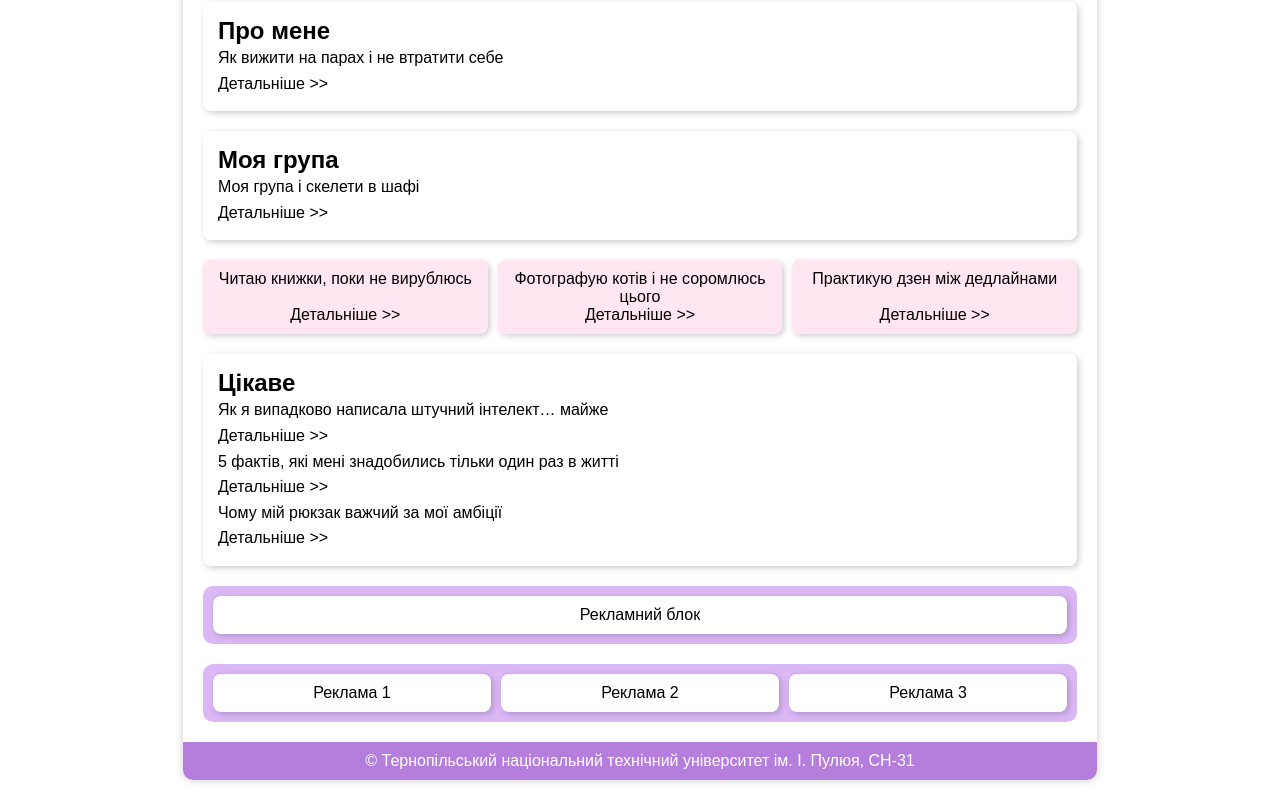
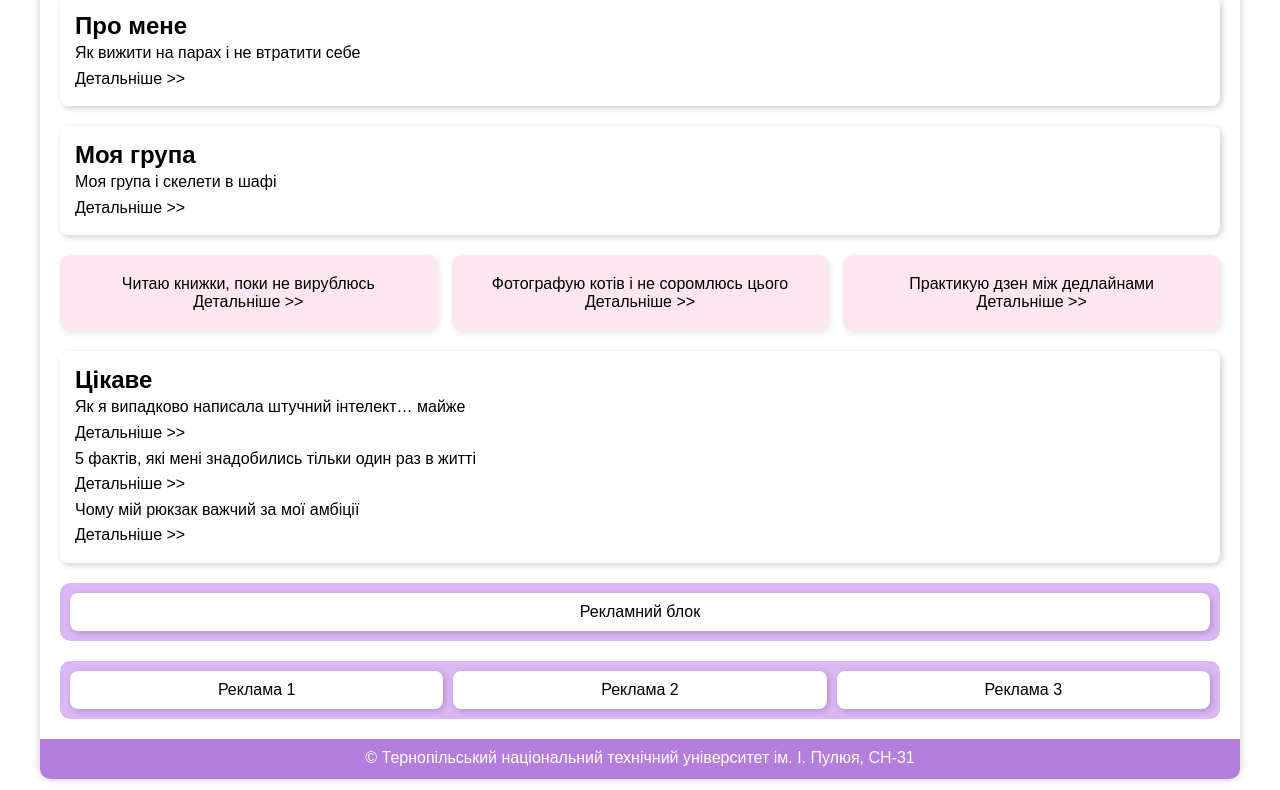
Before and after one commit to Hasirati/Vita, a plain HTML site: page index.html in a window 1280 px wide. Shown: the part 407-1197 px from the top of the page. Drawn offline with Linux system fonts and the light colour scheme.

Commit message:
add grid

```diff
--- a/index.html
+++ b/index.html
@@ -38,21 +38,28 @@
 					<h2>Про мене</h2>
 					<p>Як вижити на парах і не втратити себе<br><a href="biogr.html">Детальніше >></a></p>
 				</div>
+
 				<div class="block">
 					<h2>Моя група</h2>
 					<p>Моя група і скелети в шафі<br><a href="my-group.html">Детальніше >></a></p>
 				</div>
+
 				<div class="hobby-grid">
 					<div class="hobby hobby-small">
-						<p>Читаю книжки, поки не вирублюсь<br><br><a href="hobby.html">Детальніше >></a></p>
+						<p>Читаю книжки, поки не вирублюсь</p>
+						<a href="hobby.html">Детальніше >></a>
 					</div>
 					<div class="hobby hobby-small">
-						<p>Фотографую котів і не соромлюсь цього<br><a href="hobby.html">Детальніше >></a></p>
+						<p>Фотографую котів і не соромлюсь цього</p>
+						<a href="hobby.html">Детальніше >></a>
 					</div>
 					<div class="hobby hobby-small">
-						<p>Практикую дзен між дедлайнами<br><br><a href="hobby.html">Детальніше >></a></p>
+						<p>Практикую дзен між дедлайнами</p>
+						<a href="hobby.html">Детальніше >></a>
 					</div>
 				</div>
+
+
 				<div class="block">
 					<h2>Цікаве</h2>
 					<p>Як я випадково написала штучний інтелект… майже<br><a href="intresting.html">Детальніше >></a></p>
--- a/style.css
+++ b/style.css
@@ -23,19 +23,19 @@ a:hover {
 }
 
 body {
+	margin: 10px;
 	font-family: Arial, sans-serif;
-	min-height: 100vh;
-	display: flex;
-	flex-direction: column;
-	margin: 10px;
 }
 
 .container {
+	display: grid;
+	grid-template-columns: 1fr;
+	grid-template-rows: 150px auto 40px;
+
+	grid-template-areas: 'header' 'main' 'footer';
+
 	max-width: 1200px;
 	margin: 0 auto;
-	flex: 1;
-	display: flex;
-	flex-direction: column;
 	box-shadow: 0 0 10px rgba(0, 0, 0, 0.2);
 	border-radius: 10px;
 }
@@ -47,13 +47,6 @@ header {
 	text-align: center;
 	border-top-left-radius: 10px;
 	border-top-right-radius: 10px;
-}
-
-.header-content {
-	display: flex;
-	justify-content: center;
-	gap: 20px;
-	margin-bottom: 10px;
 }
 
 .header-content img {
@@ -68,16 +61,14 @@ header {
 
 .main {
 	padding: 20px;
-	display: flex;
-	flex-direction: column;
+	display: grid;
 	gap: 20px;
 }
 
 .intro {
-	display: flex;
-	gap: 20px;
+	display: grid;
+	grid-template-columns: 200px 1fr;
 	align-items: center;
-	flex-wrap: wrap;
 }
 
 .photo img {
@@ -91,13 +82,13 @@ header {
 }
 
 .university-info {
+	margin: 20px;
 	font-size: 16px;
 	line-height: 1.5;
 }
 
 .content-grid {
-	display: flex;
-	flex-direction: column;
+	display: grid;
 	gap: 20px;
 }
 
@@ -127,24 +118,23 @@ li {
 }
 
 .hobby-grid {
-	display: flex;
-	flex-wrap: wrap;
-	gap: 10px;
+	display: grid;
+	grid-template-columns: repeat(auto-fit, minmax(250px, 1fr));
+	gap: 15px;
+	text-align: center;
 }
 
 .hobby {
-	flex: 1;
-	min-width: 200px;
-	background: var(--pink-light);
-	padding: 10px;
-	border-radius: 8px;
-	box-shadow: 2px 2px 6px rgba(0, 0, 0, 0.2);
+	display: grid;
+	background-color: var(--pink-light);
+	padding: 20px;
+	border-radius: 10px;
+	box-shadow: 2px 2px 6px rgba(0, 0, 0, 0.1);
 	transition: transform 0.2s ease;
 }
 
 .hobby strong {
 	display: block;
-	text-align: center;
 }
 
 .hobby:hover {
@@ -163,17 +153,15 @@ li {
 }
 
 .ads-footer {
-	display: flex;
-	justify-content: space-between;
+	display: grid;
+	grid-template-columns: repeat(auto-fit, minmax(250px, 1fr));
 	gap: 10px;
-	margin-top: auto;
 	padding: 10px;
 	background: var(--lavender-light);
 	border-radius: 10px;
 }
 
 .ad {
-	flex: 1;
 	background: white;
 	text-align: center;
 	padding: 10px;
@@ -191,27 +179,6 @@ footer {
 	color: white;
 	text-align: center;
 	padding: 10px;
-	margin-top: auto;
 	border-bottom-left-radius: 10px;
 	border-bottom-right-radius: 10px;
 }
-
-/* Медіа-запити */
-@media (max-width: 768px) {
-	.hobby-grid {
-		flex-direction: column;
-	}
-
-	.header-content {
-		flex-direction: column;
-	}
-
-	.intro {
-		flex-direction: column;
-		align-items: flex-start;
-	}
-
-	.ads-footer {
-		flex-direction: column;
-	}
-}
```
